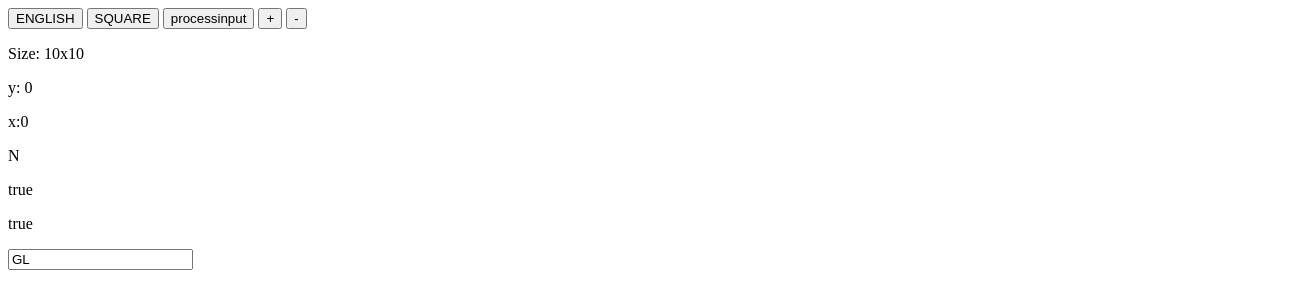
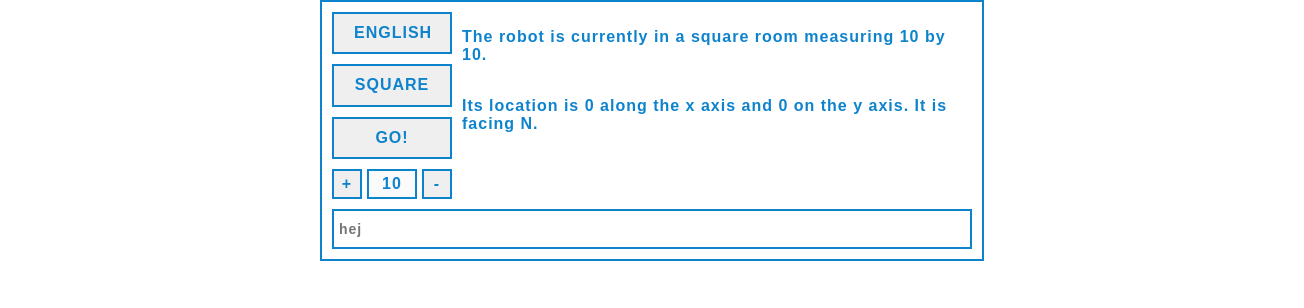
Before and after one commit to grahnskij/jwtest, a plain HTML site: page index.html in a window 1280 px wide. Shown: the whole page, 1304 px wide, since content can reach past the window. Drawn offline with Linux system fonts and the light colour scheme; files that its build step writes are made by us from their sources.

Commit message:
added lots of styling

```diff
--- a/index.html
+++ b/index.html
@@ -1,24 +1,39 @@
-<div id="main">
-<button v-on:click="toggleEnglish">{{ english ? "ENGLISH" : "SVENSKA" }}</button>
-<button v-on:click="toggleSquare">{{square ? "SQUARE" : "CIRCLE"}}</button>
-<button v-on:click="processInput">processinput</button>
+<head>
+  <meta charset="utf-8">
+  <meta name="viewport" content="width=device-width, initial-scale=1">
+  <title>jwtest</title>
+  <link rel="stylesheet" href="normalize.css">
+  <link rel="stylesheet" href="style.css">
+</head>
 
-<button v-on:click="incrSize">+</button>
-<button v-on:click="decrSize">-</button>
-
-<p>{{ square ? "Size: " + size + "x"+size : "Size: a radius of" +size}} </p>
-
- <p> y: {{ y }}</p>
- <p> x:{{ x }}</p>
+<div class="horizContainer">
+  <div class="side"></div>
+  <div class="main border" id="main">
+    <div class="horizContainer">
+      <div class="vertContainer">
+        <button class="btn border txt" v-on:click="toggleEnglish">{{ english ? "ENGLISH" : "SVENSKA" }}</button>
+        <button class="btn border txt" v-on:click="toggleSquare">{{square ? "SQUARE" : "CIRCLE"}}</button>
+        <button class="btn border txt" v-on:click="processInput">GO!</button>
+      <div class="horizContainer sizeCtrl">
+        <button class="sml border txt" v-on:click="incrSize">+</button>
+        <input class="sizeInput border txt" disabled v-model="size">
+        <button class="sml border txt" v-on:click="decrSize">-</button>
+      </div>
+    </div>
 
 
-<p>{{ compass[compassIndex] }}</p>
+  <div class="vertContainer">
+    <p class="txt">{{square ? "The robot is currently in a square room measuring " + size +" by "+size +"." : "The robot is currently in a circular room with a radius of "+size+ "." }}</p>
+
+    <p class="txt">Its location is {{x}} along the x axis and {{y}} on the y axis. It is facing {{compass[compassIndex]}}.</p>
+</div>
+  </div>
 
 
-<p>{{ english }}</p>
-<p>{{ square }}</p>
 
-<input v-model="inputString" placeholder="edit me">
+    <input class="instructionInput border txt" v-model="inputString" placeholder="hej">
+  </div>
+  <div class="side"></div>
 </div>
 
 <script src="vue.js"></script>
--- a/jwtest.js
+++ b/jwtest.js
@@ -2,7 +2,7 @@ var demo = new Vue({
     el: '#main',
     data: {
     	compass: ["N", "E", "S", "W"],
-        inputString: "GL",
+        inputString: "",
         square: true,
         english: true,
         size: 10,
@@ -19,12 +19,16 @@ var demo = new Vue({
             this.english = !this.english;
         },
         incrSize: function() {
+          if(this.size < 100) {
             this.size++;
           	this.resetPos();
+          }
         },
         decrSize: function() {
+          if(this.size > 0) {
             this.size--;
           	this.resetPos();
+          }
         },
         resetPos: function() {
           	this.y = 0;
@@ -41,14 +45,10 @@ var demo = new Vue({
 
 					obj = this.changeDirection(this.inputString[index], obj);
 
-        		}else if(this.english && this.inputString[index] === "G" && this.square || !this.english && this.inputString[index] === "F" && this.square) {
+        		}else if(this.english && this.inputString[index] === "G" || !this.english && this.inputString[index] === "F") {
 
-        			obj = this.moveSquare(obj);
+        			obj = this.move(obj);
 
-
-        		}else if(this.english && this.inputString[index] === "G" && !this.square || !this.english && this.inputString[index] === "F" && !this.square) {
-
-        			obj = this.moveCircle(obj);
         		}
         	}
 
@@ -70,7 +70,8 @@ var demo = new Vue({
       		}
       		return obj;
         },
-        moveSquare: function(obj){
+        move: function(obj){
+          var minSize = (this.size - (this.size * 2));
       		switch(obj.compassIndex){
           		case 0:
           			(obj.y === this.size) ? obj.y : obj.y++;
@@ -79,33 +80,13 @@ var demo = new Vue({
           			(obj.x === this.size) ? obj.x : obj.x++;
           			break;
           		case 2:
-        			(obj.y === 0) ? 0 : obj.y--;
+                (this.square) ? (obj.y === 0) ? 0 : obj.y-- : (obj.y === minSize) ? obj.y : obj.y--;
           			break;
           		case 3:
-        		 	(obj.x === 0) ? 0 : obj.x--;
-        		 	break;
-    		}
-    		return obj;
-        },
-        moveCircle: function(obj){
-        	var minSize = (this.size - (this.size * 2));
-
-    		switch(obj.compassIndex){
-        		case 0:
-        			(obj.y === this.size) ? obj.y : obj.y++;
-        			break;
-        		case 1:
-        			(obj.x === this.size) ? obj.x : obj.x++;
-        			break;
-        		case 2:
-        			(obj.y === minSize) ? obj.y : obj.y--;
-        			break;
-        		case 3:
-        		 	(obj.x === minSize) ? obj.x : obj.x--;
+                (this.square) ? (obj.x === 0) ? 0 : obj.x-- : (obj.x === minSize) ? obj.x : obj.x--;
           		 	break;
       		}
       		return obj;
         }
-
     }
 });
--- /dev/null
+++ b/style.css
@@ -0,0 +1,55 @@
+.btn {
+  cursor: pointer;
+  padding: 10px 20px;
+  margin: 0px 10px 10px 0px;
+  width: 120px;
+}
+
+.border {
+  border: 2px solid #0e83cd;
+}
+
+.sml {
+  width: 30px;
+  height: 30px;
+}
+
+.txt {
+  color: #0e83cd;
+  font-weight: 700;
+  letter-spacing: 1px;
+  font-family: sans-serif;
+}
+
+.sizeInput {
+  text-align: center;
+  height: 30px;
+  width: 50px;
+  margin: 0px 5px 10px 5px;
+}
+
+.instructionInput {
+  padding: 10px 5px;
+  font-size: 14px;
+}
+
+.main {
+    display: flex;
+    flex-direction: column;
+    padding: 10px;
+    flex: 1 0 50%;
+    min-width: 400px;
+}
+
+.side {
+  flex: 1 0 25%;
+}
+
+.vertContainer {
+  display: flex;
+  flex-direction: column;
+}
+
+.horizContainer {
+  display: flex;
+}
```
Lines whose indentation alone changed are shown as unchanged.
